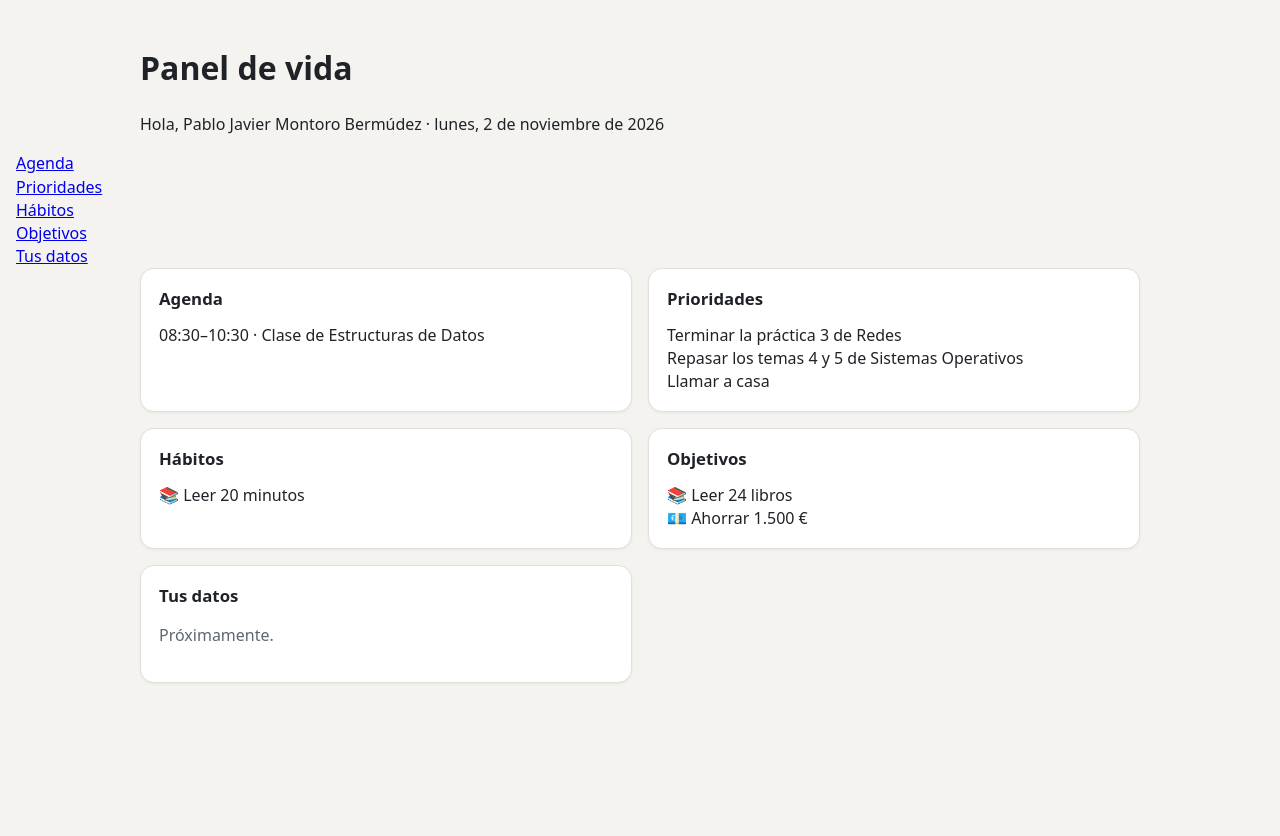
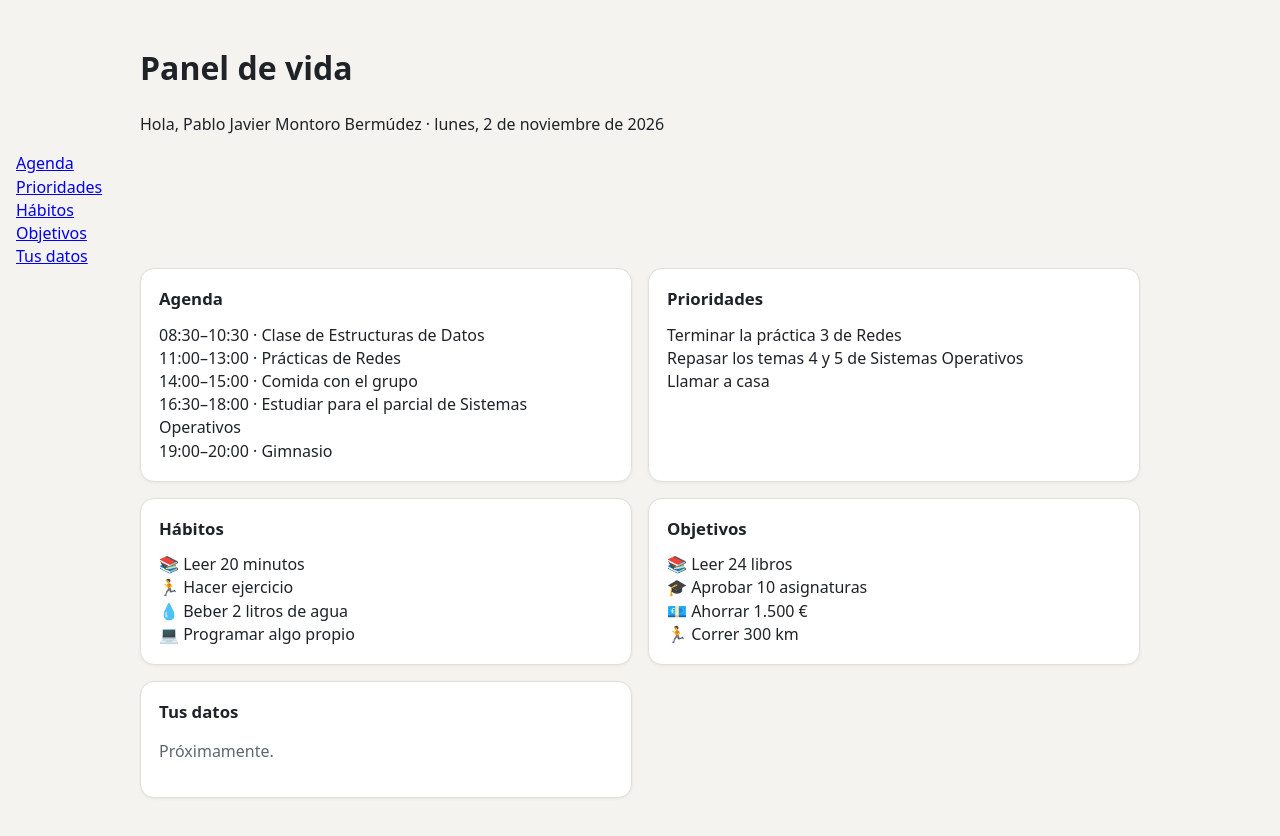
Before and after one commit to pablomontoro5/paneldevida, an Angular app: page / in a window 1280 px wide. Shown: the top 836 px of the page. Before the commit the page ends 800 px from the top, so only its background shows below. Built offline with nearby package versions, Linux system fonts and the light colour scheme.

Commit message:
Completa los datos de ejemplo con todos los eventos, hábitos y objetivos

```diff
--- a/src/app/datos.ts
+++ b/src/app/datos.ts
@@ -8,7 +8,10 @@ export function crearDatosDeEjemplo(): CopiaSeguridad {
   return {
     agenda: [
       { inicio: '08:30', fin: '10:30', titulo: 'Clase de Estructuras de Datos', lugar: 'Aula 2.4' },
-      // ...y el resto de tus eventos, copiados de js/datos.js
+      { inicio: '11:00', fin: '13:00', titulo: 'Prácticas de Redes', lugar: 'Laboratorio L3' },
+      { inicio: '14:00', fin: '15:00', titulo: 'Comida con el grupo', lugar: 'Cafetería' },
+      { inicio: '16:30', fin: '18:00', titulo: 'Estudiar para el parcial de Sistemas Operativos', lugar: 'Biblioteca' },
+      { inicio: '19:00', fin: '20:00', titulo: 'Gimnasio', lugar: '' },
     ],
     prioridades: [
       { id: 'p1', texto: 'Terminar la práctica 3 de Redes' },
@@ -17,12 +20,15 @@ export function crearDatosDeEjemplo(): CopiaSeguridad {
     ],
     habitos: [
       { id: 'leer', icono: '📚', nombre: 'Leer 20 minutos', historialEjemplo: [1, 2, 3, 4, 5, 6, 8, 9] },
-      // ...y el resto
+      { id: 'ejercicio', icono: '🏃', nombre: 'Hacer ejercicio', historialEjemplo: [1, 3, 4, 6] },
+      { id: 'agua', icono: '💧', nombre: 'Beber 2 litros de agua', historialEjemplo: [1, 2, 3] },
+      { id: 'programar', icono: '💻', nombre: 'Programar algo propio', historialEjemplo: [2, 3, 4, 5] },
     ],
     objetivos: [
       { id: 'libros', icono: '📚', nombre: 'Leer 24 libros', actual: 9, meta: 24, paso: 1, unidad: 'libros' },
+      { id: 'asignaturas', icono: '🎓', nombre: 'Aprobar 10 asignaturas', actual: 9, meta: 10, paso: 1, unidad: 'asignaturas' },
       { id: 'ahorro', icono: '💶', nombre: 'Ahorrar 1.500 €', actual: 1284, meta: 1500, paso: 50, formato: 'euros' },
-      // ...y el resto
+      { id: 'correr', icono: '🏃', nombre: 'Correr 300 km', actual: 300, meta: 300, paso: 5, unidad: 'km' },
     ],
   };
 }
```
